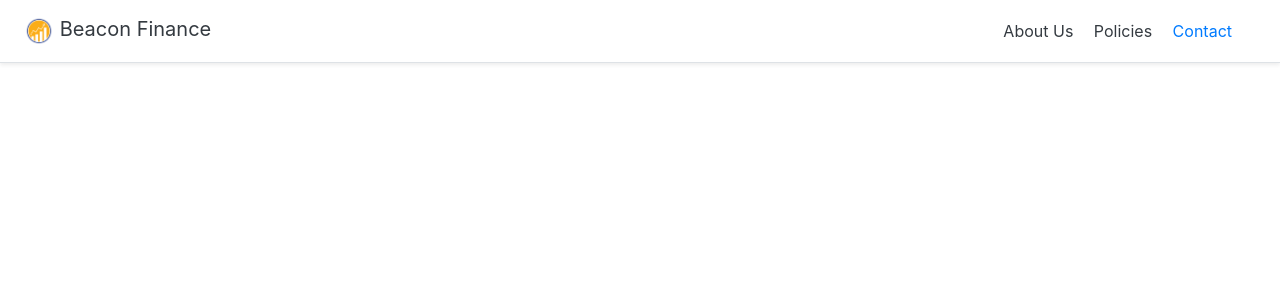
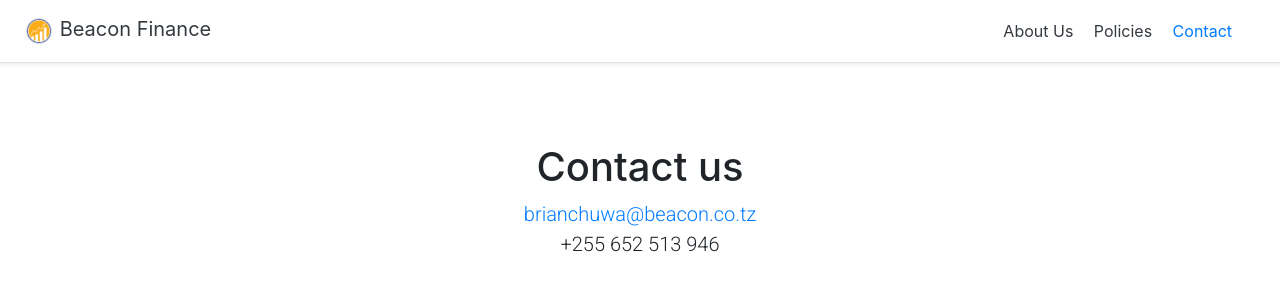
Before and after one commit to beaconfinance/beaconfinance.github.io, a plain HTML site: page contact.html in a window 1280 px wide. Drawn offline with nearby package versions, Linux system fonts and the light colour scheme.

Commit message:
adding contact details

```diff
--- a/contact.html
+++ b/contact.html
@@ -31,6 +31,13 @@
         </nav>
     </div>
 
+    <section class="jumbotron text-center" style="background-color: #fff">
+        <div class="container">
+          <h1 class="jumbotron-heading">Contact us</h1>
+          <p class="lead" style="font-family: roboto;"><a href="mailto:brianchuwa@beacon.co.tz?Subject=PrivacyPolicy">brianchuwa@beacon.co.tz</a><br>+255 652 513 946</a></p>
+          <iframe src="https://www.google.com/maps/embed?pb=!1m18!1m12!1m3!1d3961.616378679075!2d39.27824201477224!3d-6.816425995073449!2m3!1f0!2f0!3f0!3m2!1i1024!2i768!4f13.1!3m3!1m2!1s0x0%3A0x7d6add318543ed9e!2sBeacon%20Financials%20Limited!5e0!3m2!1sen!2stz!4v1592066501138!5m2!1sen!2stz" width="800" height="600" frameborder="0" style="border:0;" allowfullscreen="" aria-hidden="false" tabindex="0"></iframe>
+        </div>
+    </section>
 
     <!-- Bootstrap JavaScript Libraries -->
     <script src="https://code.jquery.com/jquery-3.5.1.slim.min.js" integrity="sha384-DfXdz2htPH0lsSSs5nCTpuj/zy4C+OGpamoFVy38MVBnE+IbbVYUew+OrCXaRkfj" crossorigin="anonymous"></script>
```
Also changed, not shown: resources/images/bg-01.jpg (deleted), resources/images/img-01.png (deleted).
